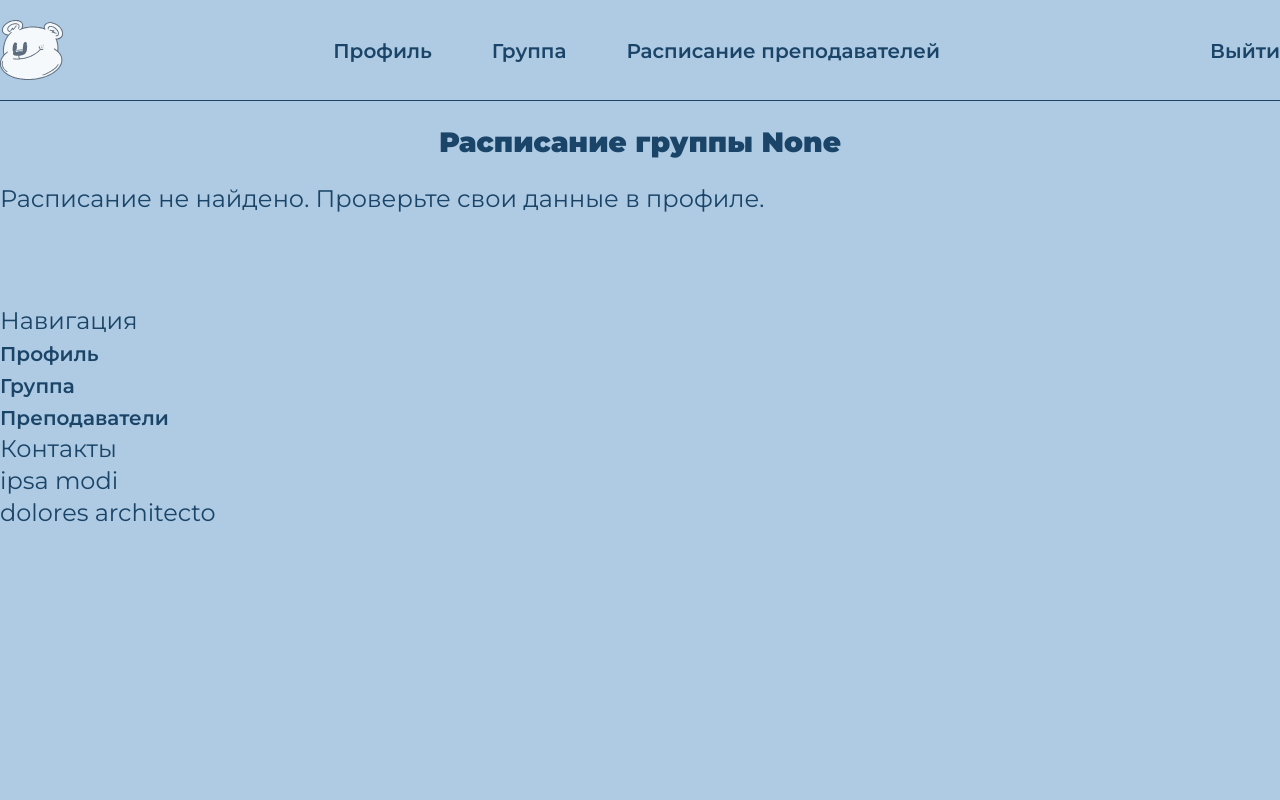
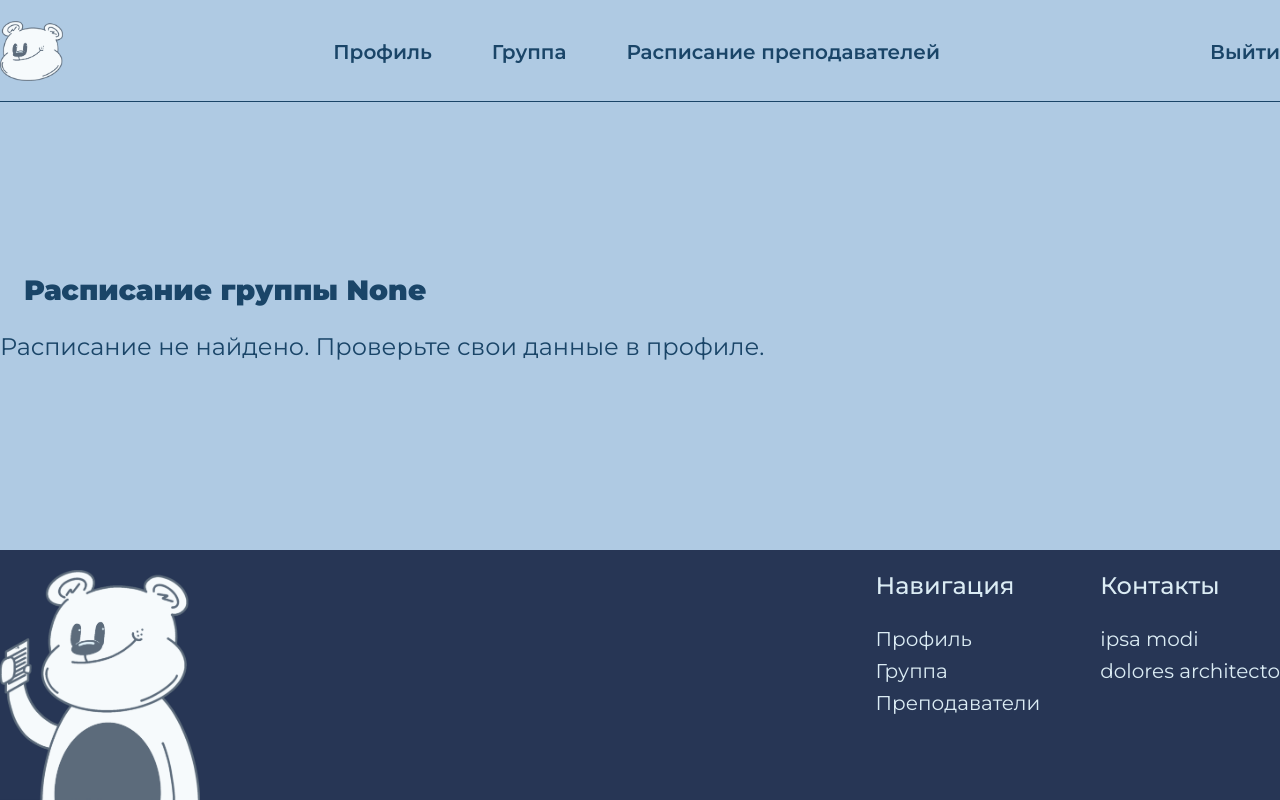
Before and after one commit to MrStranger-Ti/MAU_schedule, a Django app: page /schedule/group/ in a window 1280 px wide. Run offline with Django 5.2, Linux system fonts and the light colour scheme; the visitor is signed in with stand-in values (Sample User, id 1); parts of the project's set-up code (start-up, migrations or seed data) failed here and were passed over.

Commit message:
сверстана страница расписания группы

```diff
--- a/app/core/templates/core/index.html
+++ b/app/core/templates/core/index.html
@@ -12,7 +12,7 @@
 {% block body %}
   <section class="hero">
     <div class="container hero__container flex">
-      <img class="main-logo" src="{% static 'images/main/bear_face.svg' %}" alt="логотип лицо медведя">
+      <img class="main-logo" src="{% static 'images/main/bear_face.png' %}" alt="логотип лицо медведя">
       <h1 class="hero__title">Расписание доступно только для учащихся МАУ</h1>
       <a href="{% url 'mau_auth:login' %}" class="btn hero__btn">Войти</a>
       <a href="{% url 'mau_auth:registration' %}" class="link hero__link">Регистрация</a>
--- a/app/mau_auth/templates/mau_auth/password_reset/password_reset_complete.html
+++ b/app/mau_auth/templates/mau_auth/password_reset/password_reset_complete.html
@@ -2,7 +2,7 @@
 {% load static %}
 
 {% block auth %}
-  <img class="main-logo" src="{% static 'images/main/bear_face.svg' %}" alt="логотип лицо медведя">
+  <img class="main-logo" src="{% static 'images/main/bear_face.png' %}" alt="логотип лицо медведя">
   <p class="auth__descr password-reset-complete-descr">Пароль успешно изменен</p>
   <a class="link" href="{% url 'mau_auth:login' %}">Войти</a>
 {% endblock %}
--- a/app/mau_auth/templates/mau_auth/password_reset/password_reset_done.html
+++ b/app/mau_auth/templates/mau_auth/password_reset/password_reset_done.html
@@ -2,7 +2,7 @@
 {% load static %}
 
 {% block auth %}
-  <img class="main-logo" src="{% static 'images/main/bear_face.svg' %}" alt="логотип лицо медведя">
+  <img class="main-logo" src="{% static 'images/main/bear_face.png' %}" alt="логотип лицо медведя">
   <p class="auth__descr">Письмо со ссылкой на сброс пароля успешно отправлено</p>
   <a class="link" href="{% url 'mau_auth:login' %}">Войти</a>
 {% endblock %}
--- a/app/schedule/templates/schedule/ajax/table.html
+++ b/app/schedule/templates/schedule/ajax/table.html
@@ -1,6 +1,13 @@
 {% load schedule_fileters %}
 {% load schedule_tags %}
 
+<div class="schedule__title-block flex">
+  <h1 class="schedule__title">Расписание группы {{ user.group }}</h1>
+  {% if page_obj %}
+    {% include 'schedule/pagination.html' %}
+  {% endif %}
+</div>
+<div class="schedule__list">
   {% if page_obj %}
     {% for date, day_table in page_obj %}
       <div class="schedule__table-block">
--- a/app/schedule/templates/schedule/group/group_schedule.html
+++ b/app/schedule/templates/schedule/group/group_schedule.html
@@ -6,8 +6,7 @@
 {% endblock %}
 
 {% block schedule %}
-  <h1 class="schedule__title">Расписание группы {{ user.group }}</h1>
-  <div class="schedule__list"></div>
+  <div class="schedule__content"></div>
   <div class="spinner-border spinner-border-visible" role="status">
     <span class="visually-hidden"></span>
   </div>
--- a/app/static/css/base.css
+++ b/app/static/css/base.css
@@ -5,8 +5,11 @@
     --light-blue: #AFCAE3;
     --blue: #4D648D;
     --dark-blue: #1A4568;
-    --dark: #1E1E26;
+    --dark: #273655;
     --erorr-color: #e81e1e;
+
+    --header-height: 101px;
+    --footer-height: 250px;
 }
 
 * {
@@ -62,12 +65,13 @@ ul {
     line-height: 150%;
     color: var(--dark-blue);
     outline: none;
+    transition: color 0.3s ease-in-out;
 }
 
 .link::after {
     content: "";
     position: absolute;
-    border-bottom: 2px solid #4D648D;
+    border-bottom: 2px solid var(--blue);
     width: 100%;
     height: 100%;
     left: 0;
@@ -214,18 +218,10 @@ input {
     border-bottom: 1px solid var(--dark-blue);
 }
 
-.header__container > .row {
-    width: inherit;
+.header__container {
     justify-content: space-between;
     align-items: center;
-}
-
-.row {
-    margin: 0;
-}
-
-.row > * {
-    padding: 0;
+    height: var(--header-height);
 }
 
 .header__logo {
@@ -248,3 +244,39 @@ input {
     border: none;
     background-color: transparent;
 }
+
+
+/* footer */
+
+.footer {
+    background-color: var(--dark);
+}
+
+.footer__container {
+    justify-content: space-between;
+    min-height: var(--footer-height);
+    padding-bottom: 0;
+}
+
+.footer__logo {
+    width: 200px;
+}
+
+.footer__content {
+    gap: 60px;
+}
+
+.footer__title {
+    margin-bottom: 20px;
+    font-weight: 500;
+    color: var(--light);
+}
+
+.footer__link {
+    font-weight: 400;
+    color: var(--light);
+}
+
+.footer__link::after {
+    border-bottom: 2px solid var(--light);
+}
--- a/app/static/css/pages/schedule/extra.css
+++ b/app/static/css/pages/schedule/extra.css
@@ -58,7 +58,7 @@
     display: block;
     width: 200px;
     height: 200px;
-    margin-top: 100px;
+    margin: auto 0;
 }
 
 .spinner-border-hidden {
@@ -74,8 +74,7 @@
 
 .schedule__list {
     width: 100%;
-    gap: 50px;
-    margin-bottom: 50px;
+    margin-bottom: 20px;
 }
 
 .schedule__table-block:not(:last-child) {
@@ -141,27 +140,43 @@ tbody td:nth-child(3) {
 
 .schedule__pagination {
     display: flex;
-    gap: 10px;
+    gap: 5px;
     justify-content: center;
 }
 
-.schedule__pagintaion-arrow {
-    position: relative;
+.schedule__arrow-block {
     width: 30px;
     height: 30px;
 }
 
-.schedule__pagintaion-arrow > svg {
+.schedule__pagination-arrow {
+    display: block;
+    position: relative;
+    width: 100%;
+    height: 100%;
+}
+
+.schedule__pagination-arrow > svg {
     position: absolute;
     width: 100%;
     height: 100%;
     top: 50%;
     transform: translate(0, -50%);
     fill: var(--dark-blue);
+    transition: fill ease-in-out 0.3s;
+}
+
+.schedule__pagination-arrow > svg:hover {
+    fill: var(--light);
 }
 
 .schedule__left-pagination-arrow {
     rotate: 180deg;
+}
+
+.schedule__pagination-page-number {
+    font-size: 28px;
+    font-weight: 600;
 }
 
 tbody tr {
--- a/app/static/css/pages/schedule/layout.css
+++ b/app/static/css/pages/schedule/layout.css
@@ -1,15 +1,23 @@
 .schedule__container {
     flex-direction: column;
     align-items: center;
+    justify-content: center;
+    min-height: calc(100vh - var(--header-height) - var(--footer-height) - 1px);
+}
+
+.schedule__content {
+    width: 100%;
 }
 
 .schedule__title-block {
+    justify-content: space-between;
     align-items: center;
+    padding: 0 24px;
+    margin-bottom: 20px;
     gap: 10px;
 }
 
 .schedule__title {
-    margin-bottom: 20px;
     font-weight: 900;
     font-size: 28px;
     line-height: 150%;
--- a/app/static/js/schedule/table/fetching.js
+++ b/app/static/js/schedule/table/fetching.js
@@ -6,9 +6,9 @@ const getSchedule = function (url) {
     })
         .then(response => response.text())
         .then(html => {
-            document.querySelector('.schedule__list').innerHTML = html
+            document.querySelector('.schedule__content').innerHTML = html
 
-            const tablesList = document.querySelector('.schedule__list')
+            const tablesList = document.querySelector('.schedule__content')
             const notePopUpNodes = document.querySelectorAll('.note-pop-up')
             const tableRows = document.querySelectorAll('tbody > tr')
 
--- a/app/templates/base_header_and_footer.html
+++ b/app/templates/base_header_and_footer.html
@@ -3,21 +3,19 @@
 
 {% block body %}
   <header class="header">
-    <div class="container header__container">
-      <div class="row">
-        <img class="header__logo col-md-auto" src="{% static 'images/main/bear_face.svg' %}" alt="Логотип лицо медведя">
-        <nav class="header__nav col-md-auto">
+    <div class="container header__container flex">
+      <img class="header__logo" src="{% static 'images/main/bear_face.png' %}" alt="Логотип лицо медведя">
+      <nav class="header__nav">
         <ul class="header__nav-list flex">
           <li class="header__nav-item"><a class="link header__nav-link" href="{% url 'profiles:profile' %}">Профиль</a></li>
           <li class="header__nav-item"><a class="link header__nav-link" href="{% url 'schedule:group_schedule' %}">Группа {% if user.group %}{{ user.group }}{% endif %}</a></li>
           <li class="header__nav-item"><a class="link header__nav-link" href="{% url 'schedule:teacher_search' %}">Расписание преподавателей</a></li>
         </ul>
       </nav>
-        <form class="header__form col-md-auto" action="{% url 'mau_auth:logout' %}" method="post">
+      <form class="header__form" action="{% url 'mau_auth:logout' %}" method="post">
         {% csrf_token %}
         <button class="link header__form-link" type="submit">Выйти</button>
       </form>
-      </div>
     </div>
   </header>
   <main>
@@ -26,23 +24,22 @@
     {% endblock %}
   </main>
   <footer class="footer">
-    <div class="container footer__container">
-      <div class="footer__center-block">
-        <div class="footer__nav-block">
+    <div class="container footer__container flex">
+      <img class="footer__logo" src="{% static 'images/main/bear_body.png' %}" alt="логотип тела медведя">
+      <div class="footer__content flex">
+        <nav class="footer__nav">
           <p class="footer__title">Навигация</p>
-          <nav class="footer__nav">
           <ul class="footer__nav-list">
-              <li class="footer__nav-item"><a class="link" href="{% url 'profiles:profile' %}">Профиль</a></li>
-              <li class="footer__nav-item"><a class="link" href="{% url 'schedule:group_schedule' %}">Группа {% if user.group %}{{ user.group }}{% endif %}</a></li>
-              <li class="footer__nav-item"><a class="link" href="{% url 'schedule:teacher_search' %}">Преподаватели</a></li>
+            <li class="footer__nav-item"><a class="footer__link link" href="{% url 'profiles:profile' %}">Профиль</a></li>
+            <li class="footer__nav-item"><a class="footer__link link" href="{% url 'schedule:group_schedule' %}">Группа {% if user.group %}{{ user.group }}{% endif %}</a></li>
+            <li class="footer__nav-item"><a class="footer__link link" href="{% url 'schedule:teacher_search' %}">Преподаватели</a></li>
           </ul>
         </nav>
-        </div>
-        <div class="footer__contacts-list-block">
+        <div class="footer__contacts">
           <p class="footer__title">Контакты</p>
           <ul class="footer__contacts-list">
-            <li class="footer__contacts-item">{% lorem 2 w random %}</li>
-            <li class="footer__contacts-item">{% lorem 2 w random %}</li>
+            <li class="footer__contacts-item"><a class="footer__link link" href="#">{% lorem 2 w random %}</a></li>
+            <li class="footer__contacts-item"><a class="footer__link link" href="#">{% lorem 2 w random %}</a></li>
           </ul>
         </div>
       </div>
```
Also changed, not shown: other parts of app/schedule/templates/schedule/ajax/table.html (+4 -25 lines), app/schedule/templates/schedule/pagination.html (added, +29 -0 lines), app/static/images/main/bear_body.png (added), app/static/images/main/bear_face.png (added), app/static/images/main/bear_face.svg (deleted). Lines whose indentation alone changed are shown as unchanged.
